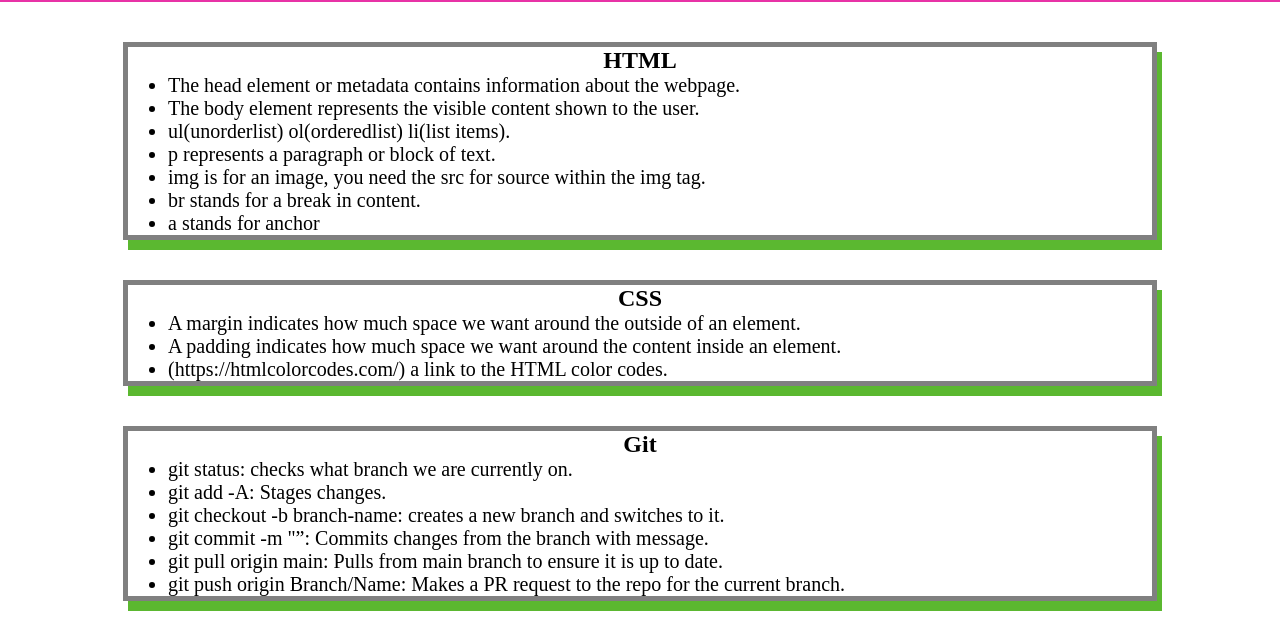
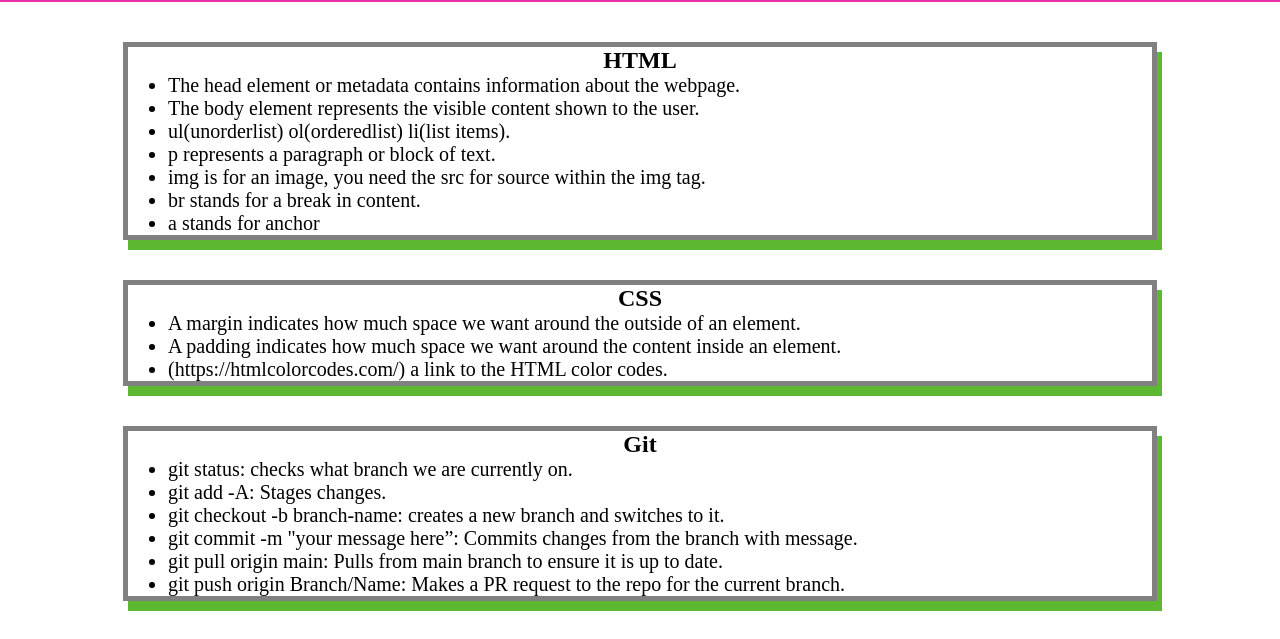
Before and after one commit to HankRichter/prework-study-guide, a plain HTML site: page index.html in a window 1280 px wide. Shown: the part 118-757 px from the top of the page. Drawn offline with Linux system fonts and the light colour scheme.

Commit message:
Syntax changes

```diff
--- a/index.html
+++ b/index.html
@@ -44,7 +44,7 @@
         <li>git status: checks what branch we are currently on.</li>
         <li>git add -A: Stages changes.</li>
         <li>git checkout -b branch-name: creates a new branch and switches to it.</li>
-        <li>git commit -m "<your message here>”: Commits changes from the branch with message.</li>
+        <li>git commit -m "your message here”: Commits changes from the branch with message.</li>
         <li>git pull origin main: Pulls from main branch to ensure it is up to date.</li>
         <li>git push origin Branch/Name: Makes a PR request to the repo for the current branch.</li>
       </ul>
```
